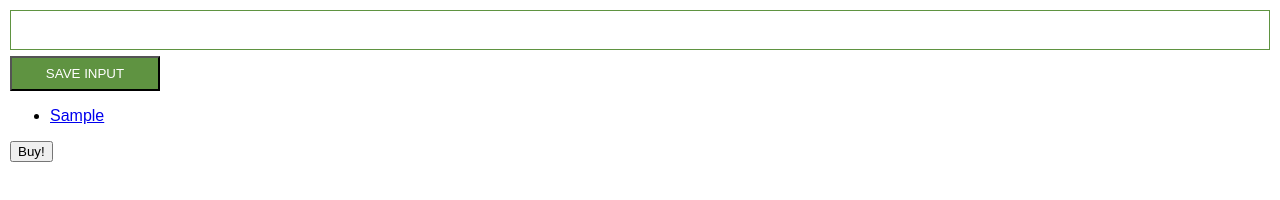
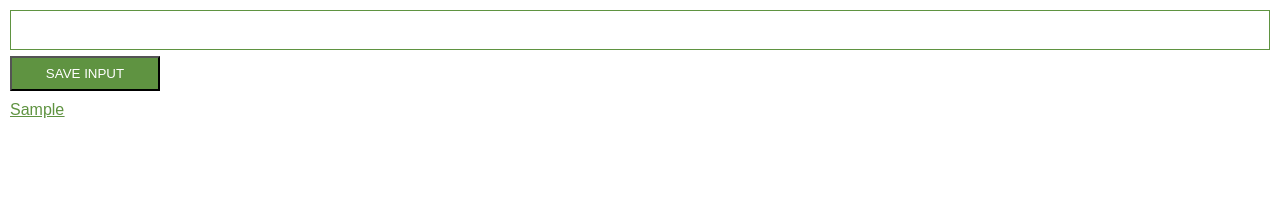
Before and after one commit to YugalKhanal/LeadsTrackerExtension, a browser extension: page index.html in a window 1280 px wide. Both pictures are taken after typing "Sample" into the empty fields and a click on the button "SAVE INPUT". Drawn offline with Linux system fonts and the light colour scheme.

Commit message:
added json file

```diff
--- a/index.html
+++ b/index.html
@@ -21,7 +21,6 @@
 
     <div class="third">
         <div class="button-el"></div>
-        <p class="thanks-el"></p>
     </div>
 
     <script src="./index.js"></script>
--- a/index.js
+++ b/index.js
@@ -1,7 +1,16 @@
+// const btnEl = document.querySelector(".button-el")
+// btnEl.innerHTML = "<button onclick='buy()'>Buy!</button>"
+
+// function buy(){
+//     btnEl.innerHTML += "<br>Thank you for buying!"
+// }
+
 let myLeads = [];
 const inputEl = document.getElementById("input-el")
 const inputBtn = document.getElementById("input-btn");
 const ulEl = document.getElementById("ul-el")
+
+
 
 inputBtn.addEventListener("click", function(){
     myLeads.push(inputEl.value)
@@ -13,10 +22,9 @@ inputBtn.addEventListener("click", function(){
 function renderLeads () {
     let listItems = ""
     for (let i = 0; i < myLeads.length; i++) {
-        // const li = document.createElement("li")
-        // li.textContent = myLeads[i]
-        // ulEl.append(li)
-        // listItems += "<li><a target='_blank' href='" + myLeads[i] + "'>" + myLeads[i] + "</a></li>"
+        /* const li = document.createElement("li")
+        li.textContent = myLeads[i]
+        ulEl.append(li)*/
         listItems += `
         <li>
             <a target='_blank' href='${myLeads[i]}'>
@@ -29,10 +37,12 @@ function renderLeads () {
 }
 
 
+const reciepient = "James"
+const sender = "Yugal"
 
-const btnEl = document.querySelector(".button-el")
-btnEl.innerHTML = "<button onclick='buy()'>Buy!</button>"
-
-function buy(){
-    btnEl.innerHTML += "<br>Thank you for buying!"
-}
+const email = `
+Hey, ${reciepient}!
+How is it going?
+Cheers ${sender}
+`
+console.log(email)
--- a/styles.css
+++ b/styles.css
@@ -2,6 +2,7 @@ body{
     margin: 0;
     padding: 10px;
     font-family: Arial, Helvetica, sans-serif;
+    min-width: 400px;
 }
 
 #input-el{
@@ -33,3 +34,18 @@ body{
     background-color: #47cac5;
     width: 200px;
 }
+
+ul{
+    list-style: none;
+    padding-left: 0px;
+    margin-top: 10px;
+}
+
+li{
+    text-decoration: underline;
+    margin-bottom: 7px;
+}
+
+.second a {
+    color: #5f9341;
+}
```
Also changed, not shown: manifest.json (added).
